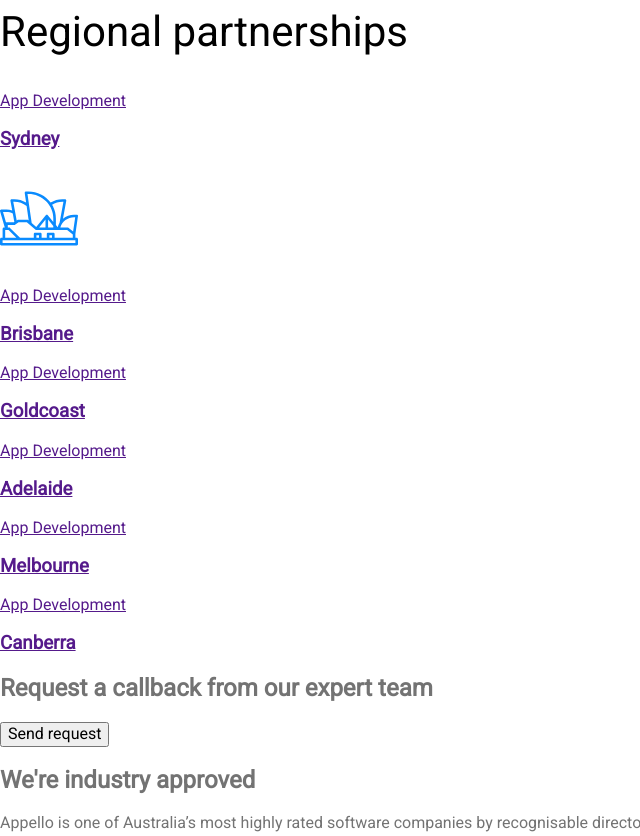
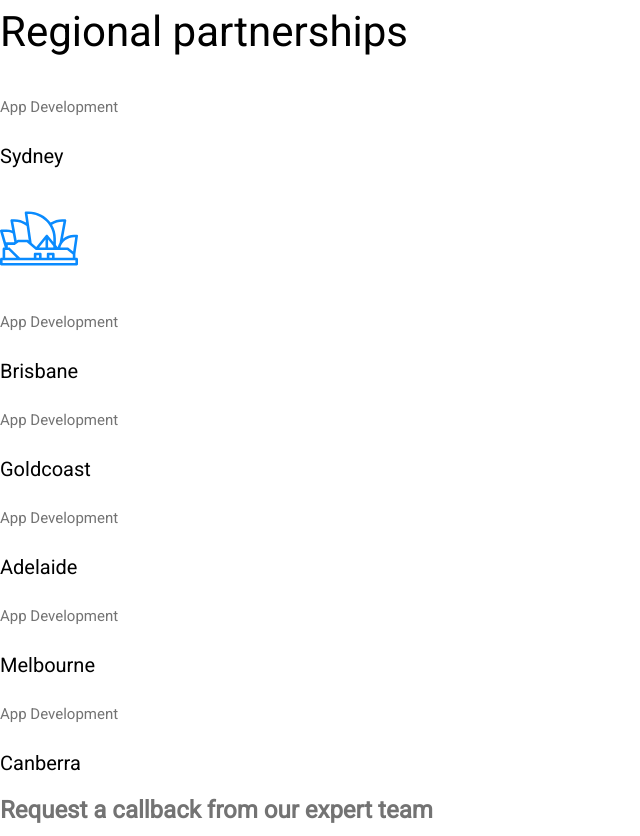
Before and after one commit to DaryaHavrylenko/practic, a plain HTML site: page index.html in a window 1280 px wide. Shown: the part 4620-5456 px from the top of the page, without its empty margins (0-640 px from the left). Drawn offline with nearby package versions, Linux system fonts and the light colour scheme.

Commit message:
додає шрифти до секції

```diff
--- a/css/styles.css
+++ b/css/styles.css
@@ -84,7 +84,7 @@ line-height: 2.72;
     line-height: 30px;
     letter-spacing: 0em;
     text-decoration: none;
-    border-radius: 4px
+    border-radius: 4px;
  }
 
  /* Your reliable web and app development partner*/
@@ -165,3 +165,15 @@ color: #000000;
 
     color: var(--tittle-text-color);
  }
+
+ /* Regional partnerships */
+.text-app {
+    font-size: 15px;
+    line-height: 2;
+color: #737373;
+}
+.text-logo {
+    font-size: 20px;
+line-height: 1.4;
+color: #000000;
+}
--- a/index.html
+++ b/index.html
@@ -176,44 +176,44 @@
           <li><img src="./images/vidya.svg" alt="logo vidya" width="200" /></li>
         </ul>
       </section>
-      <section>
+      <section class="section">
         <h2 class="caption">Regional partnerships</h2>
         <ul class="list">
           <li>
-            <a href="">
-              <p>App Development</p>
-              <h3>Sydney</h3>
+            <a href="" class="link">
+              <p class="text-app">App Development</p>
+              <p class="text-logo">Sydney</p>
               <img src="./images/icon/sydney.svg" alt="Sydney app development" width="78"
             /></a>
           </li>
           <li>
-            <a href="">
-              <p>App Development</p>
-              <h3>Brisbane</h3>
+            <a href="" class="link">
+              <p class="text-app">App Development</p>
+              <p class="text-logo">Brisbane</p>
             </a>
           </li>
           <li>
-            <a href="">
-              <p>App Development</p>
-              <h3>Goldcoast</h3>
+            <a href="" class="link">
+              <p class="text-app">App Development</p>
+              <p class="text-logo">Goldcoast</p>
             </a>
           </li>
           <li>
-            <a href="">
-              <p>App Development</p>
-              <h3>Adelaide</h3>
+            <a href="" class="link">
+              <p class="text-app">App Development</p>
+              <p class="text-logo">Adelaide</p>
             </a>
           </li>
           <li>
-            <a href="">
-              <p>App Development</p>
-              <h3>Melbourne</h3>
+            <a href="" class="link">
+              <p class="text-app">App Development</p>
+              <p class="text-logo">Melbourne</p>
             </a>
           </li>
           <li>
-            <a href="">
-              <p>App Development</p>
-              <h3>Canberra</h3>
+            <a href="" class="link">
+              <p class="text-app">App Development</p>
+              <p class="text-logo">Canberra</p>
             </a>
           </li>
         </ul>
```
